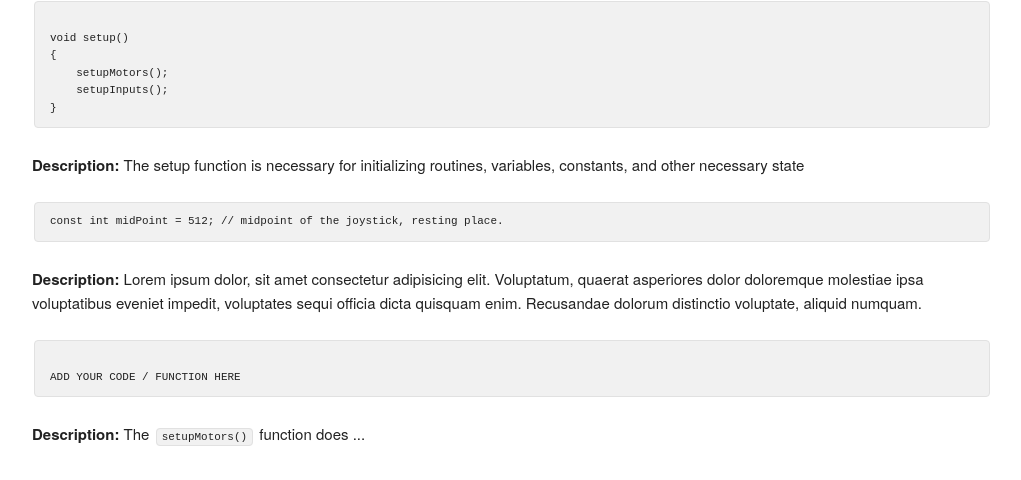
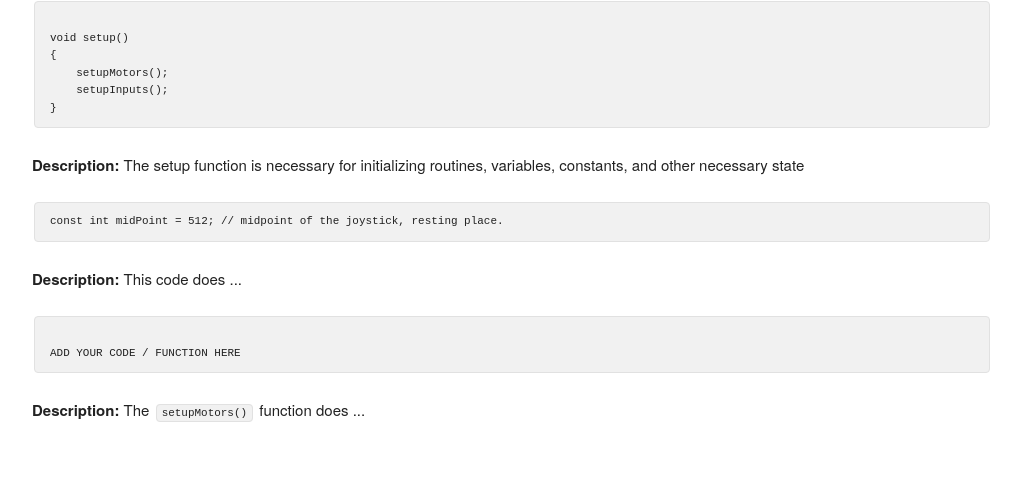
Before and after one commit to cspablocortez/ArduinoProjectPage, a plain HTML site: page index.html in a window 1280 px wide. Shown: the part 535-1015 px from the top of the page, without its empty margins (128-1149 px from the left). After the commit the page ends 991 px from the top, so only its background shows below. Drawn offline with Linux system fonts and the light colour scheme.

Commit message:
Update index.html

```diff
--- a/index.html
+++ b/index.html
@@ -50,8 +50,8 @@ void setup()
 
       <!-- Second Snippet -->
       <div class="code-snippet">
-        <pre><code>const int midPoint = 512; // midpoint of the joystick, resting place.</code></pre>
-    <p><strong>Description: </strong>Lorem ipsum dolor, sit amet consectetur adipisicing elit. Voluptatum, quaerat asperiores dolor doloremque molestiae ipsa voluptatibus eveniet impedit, voluptates sequi officia dicta quisquam enim. Recusandae dolorum distinctio voluptate, aliquid numquam.</p>
+          <pre><code>const int midPoint = 512; // midpoint of the joystick, resting place.</code></pre>
+          <p><strong>Description: </strong>This code does ...</p>
       </div>
 
 
```
